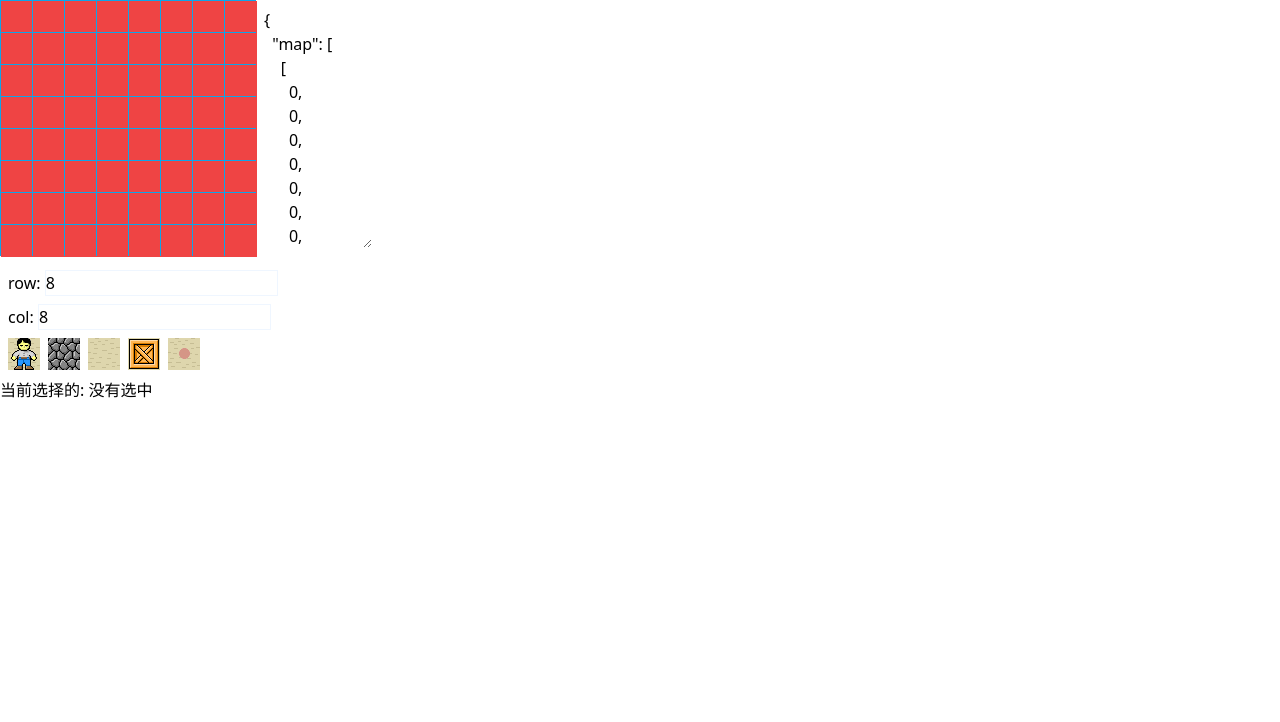
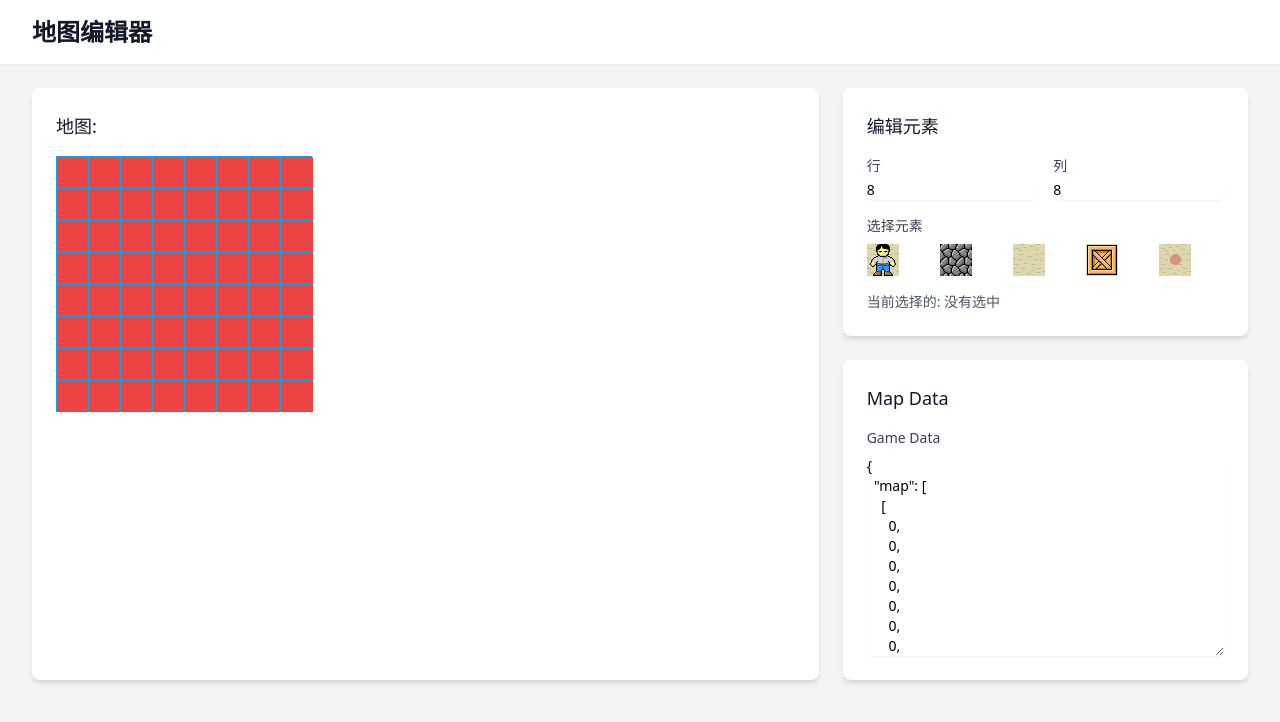
Before and after one commit to S-9527/sokoban-vue3, a Vue app: page /#/editor in a window 1280 px wide. Shown: the top 722 px of the page. Built offline with nearby package versions, Linux system fonts and the light colour scheme.

Commit message:
style: map editor

```diff
--- a/src/components/editor/CargoEditor.vue
+++ b/src/components/editor/CargoEditor.vue
@@ -1,6 +1,6 @@
 <template>
   <div class="absolute" :style="position" @dblclick="handleDblClick">
-    <img :src="cargo.onTarget ? CargoOnTarget : _Cargo" alt="cargo" draggable="false">
+    <img :src="cargo.onTarget ? CargoOnTarget : _Cargo" alt="cargo" draggable="false" class="size-8">
   </div>
 </template>
 
--- a/src/components/editor/EditElementView.vue
+++ b/src/components/editor/EditElementView.vue
@@ -1,18 +1,27 @@
 <template>
-  <div class="m-2 space-y-2">
-    <div>row: <input type="text" class="border border-blue-50" v-model="row" /></div>
-    <div>col: <input type="text" class="border border-blue-50" v-model="col" /></div>
+  <div class="space-y-4">
+    <div class="grid grid-cols-2 gap-4">
+      <div>
+        <label for="row" class="block text-sm font-medium text-gray-700">行</label>
+        <input type="number" id="row" v-model="row" class="mt-1 block w-full border-gray-300 rounded-md shadow-sm focus:ring-indigo-500 focus:border-indigo-500 sm:text-sm" />
+      </div>
+      <div>
+        <label for="col" class="block text-sm font-medium text-gray-700">列</label>
+        <input type="number" id="col" v-model="col" class="mt-1 block w-full border-gray-300 rounded-md shadow-sm focus:ring-indigo-500 focus:border-indigo-500 sm:text-sm" />
+      </div>
+    </div>
+
+    <div>
+      <label class="block text-sm font-medium text-gray-700 mb-2">选择元素</label>
+      <div class="grid grid-cols-5 gap-2">
+        <EditElement v-for="element in editElements" :key="element.name" :edit-element="element" />
+      </div>
+    </div>
+
+    <div class="text-sm text-gray-600">
+      当前选择的: <span class="font-medium">{{ selectedEditElementName }}</span>
+    </div>
   </div>
-
-  <div class="flex space-x-2 m-2">
-    <EditElement :edit-element="playerEditElement"/>
-    <EditElement :edit-element="wallEditElement"/>
-    <EditElement :edit-element="floorEditElement"/>
-    <EditElement :edit-element="cargoEditElement"/>
-    <EditElement :edit-element="targetEditElement"/>
-  </div>
-
-  <div>当前选择的: {{ selectedEditElementName }}</div>
 </template>
 
 <script setup lang="ts">
@@ -46,6 +55,8 @@ watchEffect(() => {
 const selectedEditElementName = computed(() => {
   return getCurrentSelectedEditElement()?.name || "没有选中";
 })
+
+const editElements = [playerEditElement, wallEditElement, floorEditElement, cargoEditElement, targetEditElement];
 </script>
 
 <style scoped></style>
--- a/src/components/editor/MapDataDisplay.vue
+++ b/src/components/editor/MapDataDisplay.vue
@@ -1,6 +1,13 @@
 <template>
-  <div class="flex-auto m-2">
-    <textarea rows="10" cols="10" readonly>{{ gameData }}</textarea>
+  <div class="space-y-2">
+    <label for="gameData" class="block text-sm font-medium text-gray-700">Game Data</label>
+    <textarea
+        id="gameData"
+        :value="JSON.stringify(gameData, null, 2)"
+        rows="10"
+        class="mt-1 block w-full border-gray-300 rounded-md shadow-sm focus:ring-indigo-500 focus:border-indigo-500 sm:text-sm"
+        readonly
+    ></textarea>
   </div>
 </template>
 
--- a/src/components/editor/PlayerEditor.vue
+++ b/src/components/editor/PlayerEditor.vue
@@ -1,6 +1,6 @@
 <template>
   <div class="absolute" :style="position" v-show="visible" @dblclick="handleDblClick">
-    <img :src="keeper" alt="keeper" class="block">
+    <img :src="keeper" alt="keeper" class="block size-8">
   </div>
 </template>
 
--- a/src/components/editor/TargetEditor.vue
+++ b/src/components/editor/TargetEditor.vue
@@ -1,6 +1,6 @@
 <template>
   <div class="absolute" :style="position" @click="handleClick" @dblclick="handleDbClick">
-    <img :src="target" alt="target" draggable="false" v-if="visible">
+    <img :src="target" alt="target" draggable="false" v-if="visible" class="size-8">
   </div>
 </template>
 
--- a/src/view/Editor.vue
+++ b/src/view/Editor.vue
@@ -1,6 +1,15 @@
 <template>
-  <div class="bg-white h-screen">
-    <div class="flex">
+  <div class="min-h-screen bg-gray-100">
+    <header class="bg-white shadow-sm">
+      <div class="max-w-7xl mx-auto py-4 px-4 sm:px-6 lg:px-8">
+        <h1 class="text-2xl font-semibold text-gray-900">地图编辑器</h1>
+      </div>
+    </header>
+    <main class="max-w-7xl mx-auto py-6 sm:px-6 lg:px-8">
+      <div class="flex flex-col lg:flex-row gap-6">
+        <div class="flex-1 bg-white shadow-md rounded-lg p-6">
+          <h2 class="text-lg font-medium text-gray-900 mb-4">地图:</h2>
+          <div class="relative overflow-hidden">
             <MapEditor></MapEditor>
             <PlayerEditor></PlayerEditor>
             <template v-for="cargo in cargos" :key="cargo.id">
@@ -9,9 +18,20 @@
             <template v-for="target in targets" :key="target.id">
               <TargetEditor :target="target"></TargetEditor>
             </template>
+          </div>
+        </div>
+        <div class="lg:w-1/3 space-y-6">
+          <div class="bg-white shadow-md rounded-lg p-6">
+            <h2 class="text-lg font-medium text-gray-900 mb-4">编辑元素</h2>
+            <EditElementView></EditElementView>
+          </div>
+          <div class="bg-white shadow-md rounded-lg p-6">
+            <h2 class="text-lg font-medium text-gray-900 mb-4">Map Data</h2>
             <MapDataDisplay></MapDataDisplay>
           </div>
-    <div><EditElementView></EditElementView></div>
+        </div>
+      </div>
+    </main>
   </div>
 </template>
 
```
Lines whose indentation alone changed are shown as unchanged.
